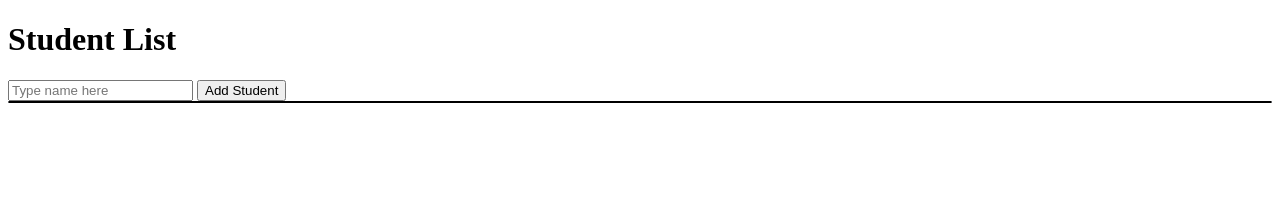
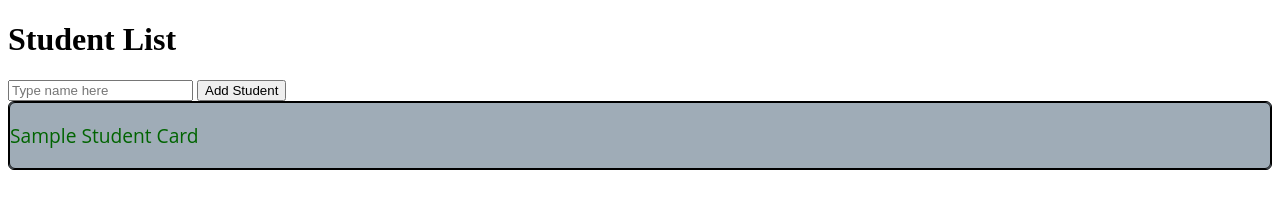
Before and after one commit to arredondoJosue/monitoring-demo, a website: page public/index.html in a window 1280 px wide. Drawn offline with nearby package versions, Linux system fonts and the light colour scheme.

Commit message:
added css styling

```diff
--- a/public/index.html
+++ b/public/index.html
@@ -14,20 +14,28 @@
         <input type="text" placeholder="Type name here"/>
         <button>Add Student</button>
     </form>
-    <section></section>
+    <section>
+        <div>
+            <p>Sample Student Card</p>
+        </div>
+    </section>
     <script>
         const addForm = document.querySelector('form')
         const nameInput = document.querySelector('input')
         const container = document.querySelector('section')
+        const card = document.querySelector('div')
 
         function submitHandler(e){
             e.preventDefault()
             axios.post('/api/student', {name: nameInput.value, })
                 .then(res => {
                     container.innerHTML = ''
+                    card.innerHTML = ''
                     nameInput.value = ''
 
                     res.data.forEach(studentName => {
+                        card.innerHTML += `<p>${studentName}</p>`
+
                         container.innerHTML += `<p>${studentName}</p>`
                     })
                 })
--- a/public/style.css
+++ b/public/style.css
@@ -16,9 +16,15 @@ p {
 
 section {
     display: flex;
-    flex-direction: row;
+    flex-direction: column;
     border: 1px solid black;
     border-radius: 6px;
-    background-color: lightslategrey;
+    background-color: rgb(134, 150, 165);
     justify-content: center;
 }
+
+div {
+    border: 1px solid black;
+    border-radius: 6px;
+    background-color: rgba(255, 255, 255, 0.205);
+}
```
